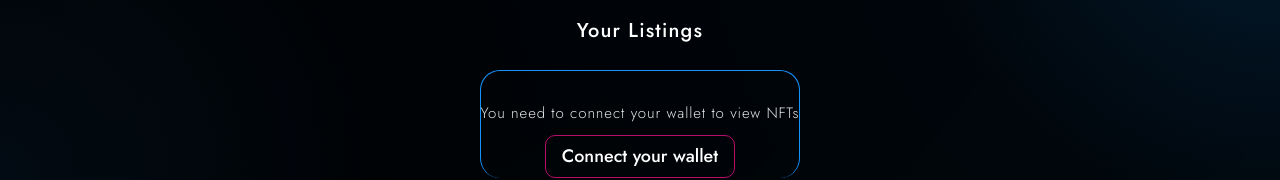
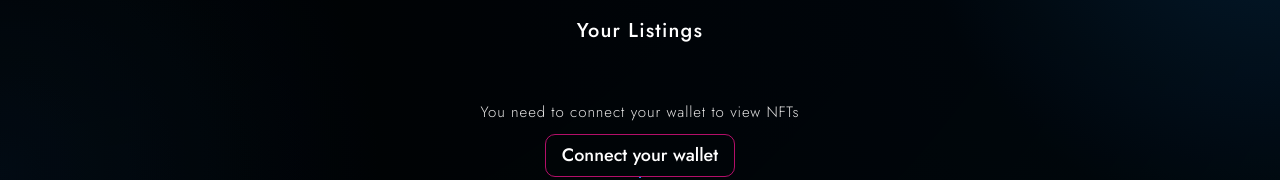
Before and after one commit to xthet/apio-nft-marketplace, a Next.js app: page /sell-nft in a window 1280 px wide. Shown: the part 647-827 px from the top of the page. Built offline with nearby package versions, Linux system fonts and the light colour scheme; no server answers.

Commit message:
aesthetics

```diff
--- a/containers/NFTGrid/NFTGrid.module.css
+++ b/containers/NFTGrid/NFTGrid.module.css
@@ -92,7 +92,7 @@
 {
   /* width: 100%; */
   /* margin-top: 2rem; */
-  padding: 1rem;
+  padding: 1rem 0.5rem 1rem 1rem;
   display: grid;
   grid-template-columns: repeat(4, 1fr);
   grid-gap: 1rem;
@@ -120,6 +120,14 @@
   {
     grid-template-columns: repeat(3, 1fr);
     grid-gap: 1rem;
+  }
+}
+
+@media screen and (max-width: 990px)
+{
+  .apio__NFTGrid--grid_container
+  {
+    overflow-y: scroll
   }
 }
 
--- a/containers/collections/Collections.module.css
+++ b/containers/collections/Collections.module.css
@@ -107,7 +107,7 @@
 {
   /* width: 100%; */
   /* margin-top: 2rem; */
-  padding: 1rem;
+  padding: 1rem 0.5rem 1rem 1rem;
   display: grid;
   grid-template-columns: repeat(4, 1fr);
   grid-gap: 1rem;
@@ -122,6 +122,14 @@
   {
     grid-template-columns: repeat(3, 1fr);
     grid-gap: 1rem;
+  }
+}
+
+@media screen and (max-width: 990px)
+{
+  .apio__collections--grid_container
+  {
+    overflow-y: scroll;
   }
 }
 
--- a/containers/updateListing/UpdateListing.jsx
+++ b/containers/updateListing/UpdateListing.jsx
@@ -82,11 +82,11 @@ export default function UpdateListing({ connect, isConnected, chainId, signer, a
       <div className={styles["apio__updateListing--modal--heading"]}>
         <h1>Your Listings</h1>
       </div>
+      <div className={isConnected ? styles["apio__updateListing--isConnected"] : styles["apio__updateListing--toConnect"]}>
+        <p>You need to connect your wallet to view NFTs</p>
+        <button onClick={connect}>Connect your wallet</button>
+      </div>
       <div className={styles["apio__updateListing--modal--listings--grid_container"]}>
-        <div className={isConnected ? styles["apio__updateListing--isConnected"] : styles["apio__updateListing--toConnect"]}>
-          <p>You need to connect your wallet to view NFTs</p>
-          <button onClick={connect}>Connect your wallet</button>
-        </div>
         <div className={isConnected ? styles["apio__updateListing--grid"] : styles["apio__updateListing--notConnected"]} onScroll={handleGridScroll}>
           {!activeUserNFTs ? <p>Loading...</p> : activeUserNFTs.length == 0 ? <h3>You have no active listings.</h3> : activeUserNFTs.map((NFT, index)=>{
             const { price, tokenId, nftAddress, seller } = NFT
--- a/containers/updateListing/UpdateListing.module.css
+++ b/containers/updateListing/UpdateListing.module.css
@@ -109,6 +109,14 @@
   }
 }
 
+@media screen and (max-width: 990px)
+{
+  .apio__updateListing--grid
+  {
+    overflow-y: scroll;
+  }
+}
+
 @media screen and (max-width: 550px)
 {
   .apio__updateListing--grid
--- a/styles/globals.css
+++ b/styles/globals.css
@@ -49,26 +49,38 @@ a {
 }
 
 ::-webkit-scrollbar-track {
-  border-radius: 10px;
-  background-color: rgba(0, 0, 0, 0);
+  /* border-radius: 10px; */
+  /* background-color: rgba(20,88,255,0.6); */
   margin-block: 1em;
 }
 
-::-webkit-scrollbar {
+/* ::-webkit-scrollbar {
   width: 8px;
-  background-color: rgba(0, 0, 0, 0);
+  background-color: rgba(20,88,255,0);
 }
 
 ::-webkit-scrollbar-thumb {
   border-radius: 10px;
-  /* margin-right: 1em; */
+  margin-right: 1em;
   background-color: rgba(20, 147, 255, 0.6);
+} */
+
+
+::-webkit-scrollbar {
+  width: 16px;
 }
 
-::-webkit-scrollbar-thumb:window-inactive
+::-webkit-scrollbar-thumb {
+  background: rgba(20, 147, 255, 1);
+  border-radius: 10px;
+  background-clip: content-box;
+  border: 6px solid transparent;
+}
+
+/* ::-webkit-scrollbar-thumb:window-inactive
 {
   background: none;
-}
+} */
 
 
 @media screen and (max-width: 850px)
```
